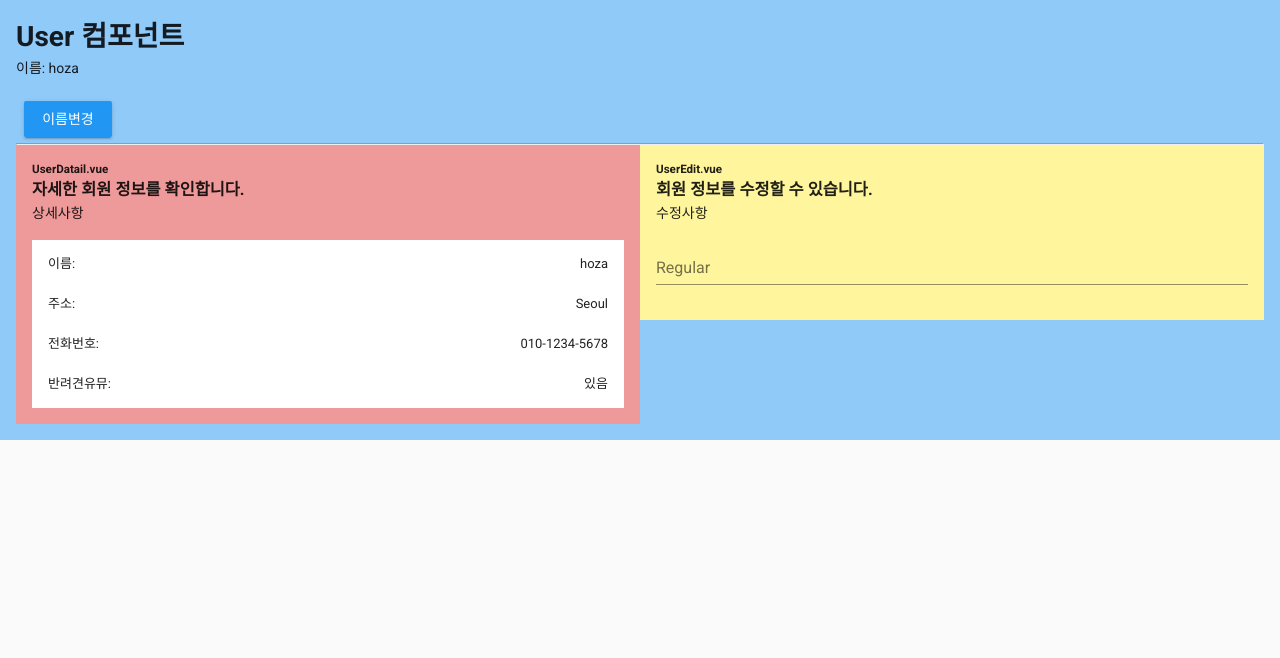
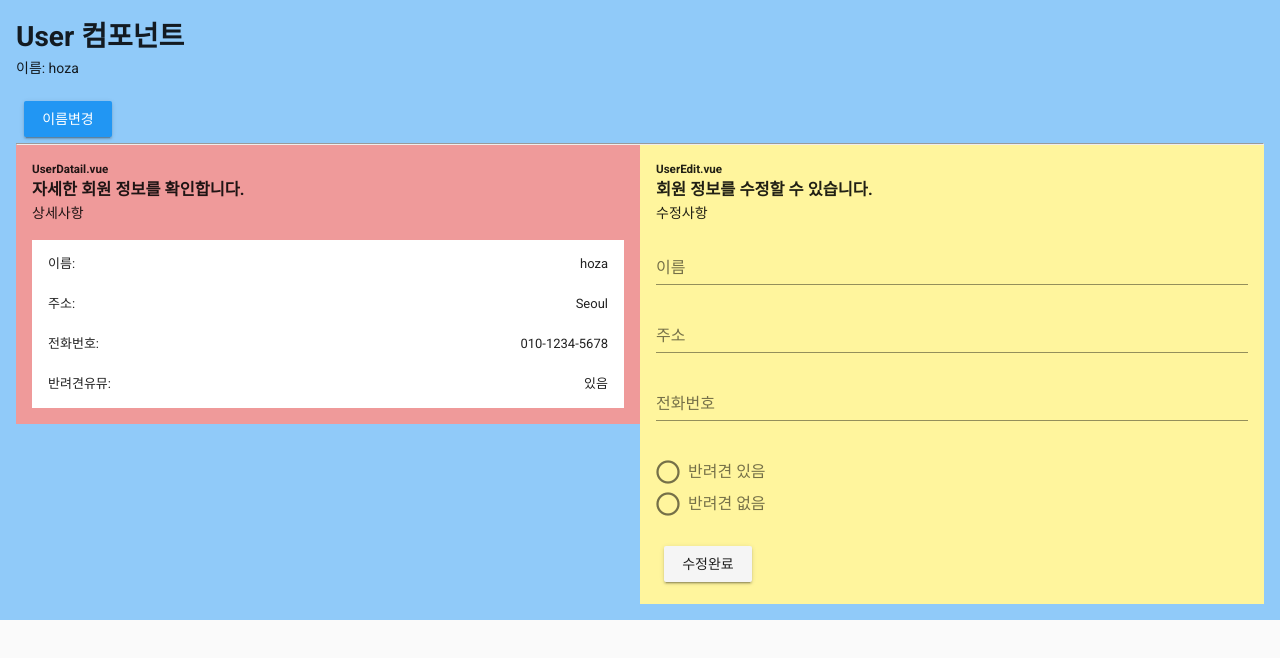
Before and after one commit to allnight123/vue-cli-3.0, a Vue app: page / in a window 1280 px wide. Shown: the top 658 px of the page. Built offline with nearby package versions, Linux system fonts and the light colour scheme.

Commit message:
사용자에게 입력 받는 폼 추가 입력시 문제가 없는지 확인 콘솔로그 추가

```diff
--- a/src/components/UserEdit.vue
+++ b/src/components/UserEdit.vue
@@ -4,9 +4,23 @@
     <h3>회원 정보를 수정할 수 있습니다.</h3>
     <p>수정사항</p>
     <v-text-field
-      label="Regular"
       v-model="user.name"
+      label="이름"
     ></v-text-field>
+    <v-text-field
+      v-model="user.address"
+      label="주소"
+    ></v-text-field>
+    <v-text-field
+      v-model="user.phone"
+      label="전화번호"
+    ></v-text-field>
+
+    <v-radio-group v-model="user.hasDog" >
+      <v-radio label="반려견 있음" value="true"></v-radio>
+      <v-radio label="반려견 없음" value="false"></v-radio>
+    </v-radio-group>
+    <v-btn @click="changeUser">수정완료</v-btn>
   </div>
 </template>
 
@@ -23,6 +37,11 @@
       this.user.address = this.address
       this.user.phone = this.phone
       this.user.hasDog = this.hasDog
+    },
+    methods:{
+      changeUser(){
+        console.log(this.user)
+      }
     }
   }
 </script>
```
